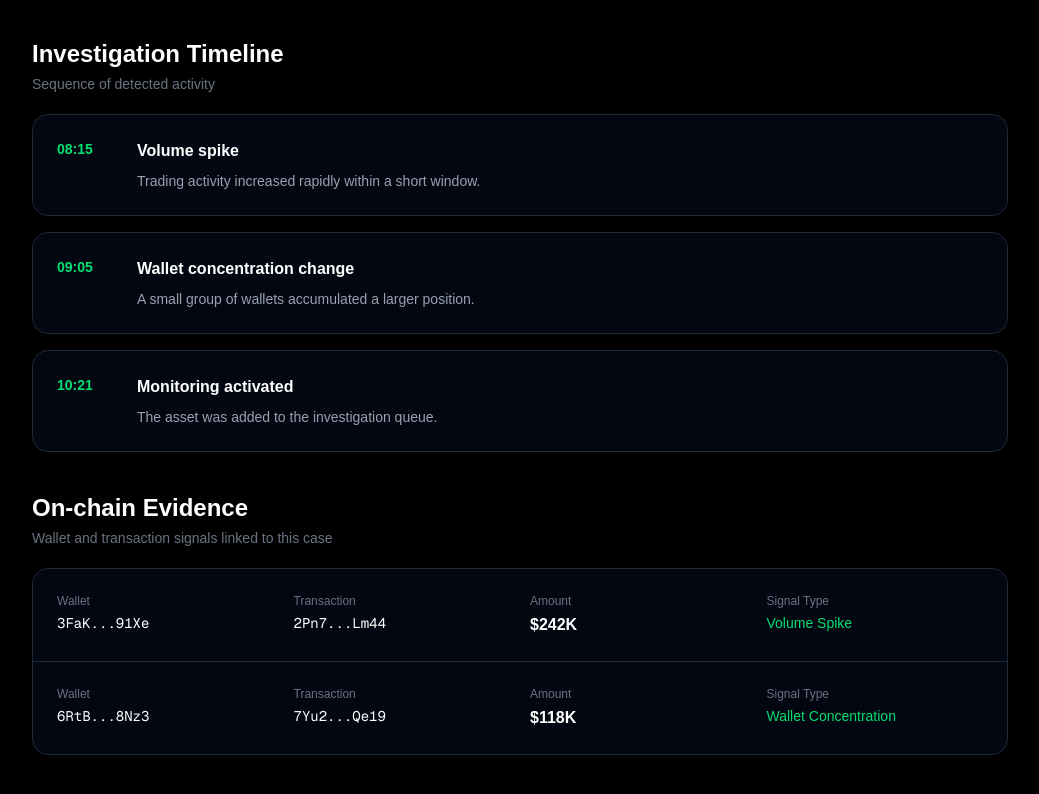
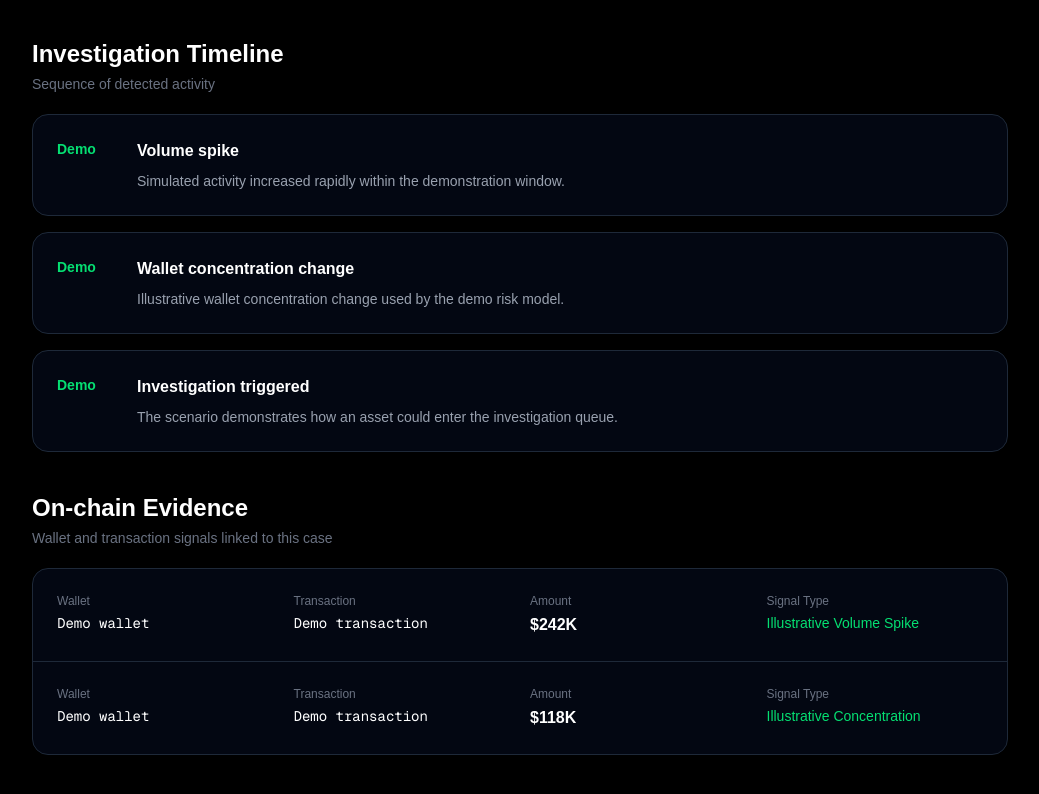
Before and after one commit to Kriptoyad/pre-ipo-detective, a Next.js app in the folder app/: page /asset/openai in a window 1280 px wide. Shown: the part 818-1612 px from the top of the page, without its empty margins (120-1159 px from the left). Built offline with nearby package versions, Linux system fonts and the light colour scheme.

Commit message:
Label live and demo investigation data

```diff
--- a/app/src/app/page.tsx
+++ b/app/src/app/page.tsx
@@ -8,13 +8,13 @@ import PythMarketData from "@/components/PythMarketData";
 export default function Home() {
   const assetList = Object.values(assets);
 
-  const activeAlerts = assetList.filter(
-    (asset) => asset.risk >= 60
-  ).length;
+  const liveAssets = assetList.filter(
+    (asset) => asset.dataMode === "live"
+  );
 
-  const highRiskCases = assetList.filter(
-    (asset) => asset.risk >= 80
-  ).length;
+  const demoAssets = assetList.filter(
+    (asset) => asset.dataMode === "demo"
+  );
 
   return (
     <main className="min-h-screen bg-black text-white">
@@ -41,28 +41,44 @@ export default function Home() {
 
         <section className="mb-8 grid gap-4 md:grid-cols-3">
           <div className="rounded-2xl border border-zinc-800 bg-zinc-950 p-6">
-            <p className="text-sm text-zinc-500">Assets Monitored</p>
+            <p className="text-sm text-zinc-500">
+              Live Assets Monitored
+            </p>
 
             <p className="mt-2 text-3xl font-bold">
-              {assetList.length}
+              {liveAssets.length}
             </p>
-          </div>
 
-          <div className="rounded-2xl border border-zinc-800 bg-zinc-950 p-6">
-            <p className="text-sm text-zinc-500">Active Alerts</p>
-
-            <p className="mt-2 text-3xl font-bold">
-              {activeAlerts}
+            <p className="mt-2 text-xs text-zinc-500">
+              Connected to Solana Mainnet
             </p>
           </div>
 
           <div className="rounded-2xl border border-zinc-800 bg-zinc-950 p-6">
             <p className="text-sm text-zinc-500">
-              High Risk Cases
+              Demo Investigation Cases
             </p>
 
             <p className="mt-2 text-3xl font-bold">
-              {highRiskCases}
+              {demoAssets.length}
+            </p>
+
+            <p className="mt-2 text-xs text-zinc-500">
+              Illustrative scenarios, not live alerts
+            </p>
+          </div>
+
+          <div className="rounded-2xl border border-zinc-800 bg-zinc-950 p-6">
+            <p className="text-sm text-zinc-500">
+              Live Detection
+            </p>
+
+            <p className="mt-2 text-lg font-bold text-green-400">
+              Active
+            </p>
+
+            <p className="mt-2 text-xs text-zinc-500">
+              Transaction frequency monitoring
             </p>
           </div>
         </section>
@@ -74,7 +90,8 @@ export default function Home() {
             </h2>
 
             <p className="mt-1 text-sm text-zinc-500">
-              Live and demo investigation cases
+              Live Solana monitoring and clearly labeled
+              demonstration scenarios
             </p>
           </div>
 
@@ -87,6 +104,18 @@ export default function Home() {
               >
                 <div className="grid gap-5 md:grid-cols-5 md:items-center">
                   <div>
+                    <div className="mb-2">
+                      {asset.dataMode === "live" ? (
+                        <span className="inline-flex rounded-full border border-green-800 bg-green-950 px-2 py-1 text-[10px] font-semibold tracking-wide text-green-400">
+                          LIVE ON-CHAIN
+                        </span>
+                      ) : (
+                        <span className="inline-flex rounded-full border border-yellow-800 bg-yellow-950 px-2 py-1 text-[10px] font-semibold tracking-wide text-yellow-400">
+                          DEMO CASE
+                        </span>
+                      )}
+                    </div>
+
                     <p className="font-semibold">
                       {asset.name}
                     </p>
@@ -104,6 +133,12 @@ export default function Home() {
                     <p className="mt-1 text-sm font-medium">
                       {asset.price}
                     </p>
+
+                    {asset.dataMode === "demo" && (
+                      <p className="mt-1 text-xs text-yellow-600">
+                        Illustrative
+                      </p>
+                    )}
                   </div>
 
                   <div>
@@ -114,6 +149,12 @@ export default function Home() {
                     <p className="mt-1 text-sm font-medium">
                       {asset.volume}
                     </p>
+
+                    {asset.dataMode === "demo" && (
+                      <p className="mt-1 text-xs text-yellow-600">
+                        Illustrative
+                      </p>
+                    )}
                   </div>
 
                   <div>
@@ -128,7 +169,9 @@ export default function Home() {
 
                   <div>
                     <p className="text-xs uppercase text-zinc-600">
-                      Risk Score
+                      {asset.dataMode === "demo"
+                        ? "Demo Risk Score"
+                        : "Activity Risk"}
                     </p>
 
                     <div className="mt-1">
@@ -145,12 +188,16 @@ export default function Home() {
                               asset.level === "High"
                                 ? "text-red-400"
                                 : asset.level === "Medium"
-                                ? "text-yellow-400"
-                                : "text-green-400"
+                                  ? "text-yellow-400"
+                                  : "text-green-400"
                             }`}
                           >
                             {asset.level} Risk
                           </span>
+
+                          <p className="mt-2 text-xs text-zinc-500">
+                            Calculated from demo inputs
+                          </p>
                         </div>
                       )}
                     </div>
@@ -158,6 +205,16 @@ export default function Home() {
                 </div>
               </Link>
             ))}
+          </div>
+
+          <div className="border-t border-zinc-800 bg-zinc-900/30 px-6 py-4">
+            <p className="text-xs leading-relaxed text-zinc-500">
+              Data transparency: VCXX activity monitoring uses
+              confirmed Solana Mainnet transactions. SpaceX,
+              OpenAI and Stripe are illustrative scenarios with
+              simulated prices, volumes and risk inputs.
+              Demo values are not live market observations.
+            </p>
           </div>
         </section>
 
--- a/app/src/data/assets.ts
+++ b/app/src/data/assets.ts
@@ -35,10 +35,7 @@ export const assets = {
     status: "Live Monitoring",
     signal:
       "Monitoring confirmed Solana activity for unusual transaction frequency.",
-
-    onChainAddress:
-      "6ujZxnphRxTqveaQtLAQHFoWz16xhLWZbTijcgZN4fRp",
-
+    onChainAddress: "6ujZxnphRxTqveaQtLAQHFoWz16xhLWZbTijcgZN4fRp",
     dataMode: "live",
 
     metrics: {
@@ -64,13 +61,13 @@ export const assets = {
         time: "Live",
         title: "Risk signal",
         detail:
-          "The live activity score is calculated separately from the demo case metrics.",
+          "The live activity score is calculated from recent confirmed Solana transactions.",
       },
     ],
 
     evidence: [
       {
-        wallet: "6ujZ...4fRp",
+        wallet: "6ujZ...N4fRp",
         tx: "Live feed",
         amount: "On-chain",
         type: "Solana Activity",
@@ -85,9 +82,10 @@ export const assets = {
     risk: spacexRisk,
     level: getRiskLevel(spacexRisk),
     volume: "$1.24M",
-    status: "Under Investigation",
+    status: "Demo Case",
     signal:
-      "Large wallet activity detected before unusual market movement.",
+      "Illustrative anomaly scenario showing how large wallet activity could be investigated.",
+    dataMode: "demo",
 
     metrics: {
       volumeMultiplier: 4.8,
@@ -97,34 +95,37 @@ export const assets = {
 
     timeline: [
       {
-        time: "09:42",
+        time: "Demo",
         title: "Large wallet transfer",
-        detail: "$420K equivalent moved into a monitored wallet.",
+        detail:
+          "Illustrative $420K transfer used to demonstrate the investigation workflow.",
       },
       {
-        time: "10:18",
-        title: "Volume anomaly detected",
-        detail: "Trading volume increased 4.8x above recent average.",
+        time: "Demo",
+        title: "Volume anomaly",
+        detail:
+          "Simulated trading volume increased 4.8x above the scenario baseline.",
       },
       {
-        time: "11:03",
-        title: "Price movement detected",
-        detail: "Asset price moved sharply after wallet activity.",
+        time: "Demo",
+        title: "Market movement",
+        detail:
+          "Illustrative market movement used to demonstrate signal correlation.",
       },
     ],
 
     evidence: [
       {
-        wallet: "7QxP...4mN2",
-        tx: "5Hd9...Kp31",
+        wallet: "Demo wallet",
+        tx: "Demo transaction",
         amount: "$420K",
-        type: "Large Transfer",
+        type: "Illustrative Transfer",
       },
       {
-        wallet: "9LmR...2Qa8",
-        tx: "8Js4...Vr72",
+        wallet: "Demo wallet",
+        tx: "Demo transaction",
         amount: "$186K",
-        type: "Wallet Accumulation",
+        type: "Illustrative Accumulation",
       },
     ],
   },
@@ -136,9 +137,10 @@ export const assets = {
     risk: openaiRisk,
     level: getRiskLevel(openaiRisk),
     volume: "$842K",
-    status: "Monitoring",
+    status: "Demo Case",
     signal:
-      "Unusual volume spike detected across recent transactions.",
+      "Illustrative volume anomaly scenario used to demonstrate risk detection.",
+    dataMode: "demo",
 
     metrics: {
       volumeMultiplier: 3.1,
@@ -148,37 +150,37 @@ export const assets = {
 
     timeline: [
       {
-        time: "08:15",
+        time: "Demo",
         title: "Volume spike",
         detail:
-          "Trading activity increased rapidly within a short window.",
+          "Simulated activity increased rapidly within the demonstration window.",
       },
       {
-        time: "09:05",
+        time: "Demo",
         title: "Wallet concentration change",
         detail:
-          "A small group of wallets accumulated a larger position.",
+          "Illustrative wallet concentration change used by the demo risk model.",
       },
       {
-        time: "10:21",
-        title: "Monitoring activated",
+        time: "Demo",
+        title: "Investigation triggered",
         detail:
-          "The asset was added to the investigation queue.",
+          "The scenario demonstrates how an asset could enter the investigation queue.",
       },
     ],
 
     evidence: [
       {
-        wallet: "3FaK...91Xe",
-        tx: "2Pn7...Lm44",
+        wallet: "Demo wallet",
+        tx: "Demo transaction",
         amount: "$242K",
-        type: "Volume Spike",
+        type: "Illustrative Volume Spike",
       },
       {
-        wallet: "6RtB...8Nz3",
-        tx: "7Yu2...Qe19",
+        wallet: "Demo wallet",
+        tx: "Demo transaction",
         amount: "$118K",
-        type: "Wallet Concentration",
+        type: "Illustrative Concentration",
       },
     ],
   },
@@ -190,9 +192,10 @@ export const assets = {
     risk: stripeRisk,
     level: getRiskLevel(stripeRisk),
     volume: "$396K",
-    status: "Normal",
+    status: "Demo Case",
     signal:
-      "No major suspicious activity detected.",
+      "Illustrative normal-activity scenario used as a low-risk comparison.",
+    dataMode: "demo",
 
     metrics: {
       volumeMultiplier: 1.2,
@@ -202,37 +205,37 @@ export const assets = {
 
     timeline: [
       {
-        time: "07:30",
+        time: "Demo",
         title: "Routine market activity",
         detail:
-          "Volume remained inside the expected range.",
+          "Simulated volume remains inside the expected scenario range.",
       },
       {
-        time: "09:40",
-        title: "Wallet scan completed",
+        time: "Demo",
+        title: "Wallet scan",
         detail:
-          "No unusual concentration or large transfer detected.",
+          "No simulated concentration or large-transfer anomaly is present.",
       },
       {
-        time: "11:10",
+        time: "Demo",
         title: "Risk score unchanged",
         detail:
-          "Current activity remains within normal parameters.",
+          "The demonstration scenario remains within normal parameters.",
       },
     ],
 
     evidence: [
       {
-        wallet: "4DeN...7Lp2",
-        tx: "1As8...Jk55",
+        wallet: "Demo wallet",
+        tx: "Demo transaction",
         amount: "$48K",
-        type: "Normal Transfer",
+        type: "Illustrative Transfer",
       },
       {
-        wallet: "8QwM...3Ty9",
-        tx: "6Gh3...Bc12",
+        wallet: "Demo wallet",
+        tx: "Demo transaction",
         amount: "$36K",
-        type: "Normal Activity",
+        type: "Illustrative Activity",
       },
     ],
   },
```
